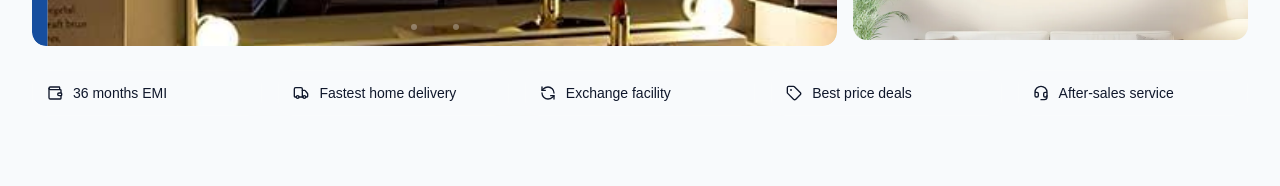
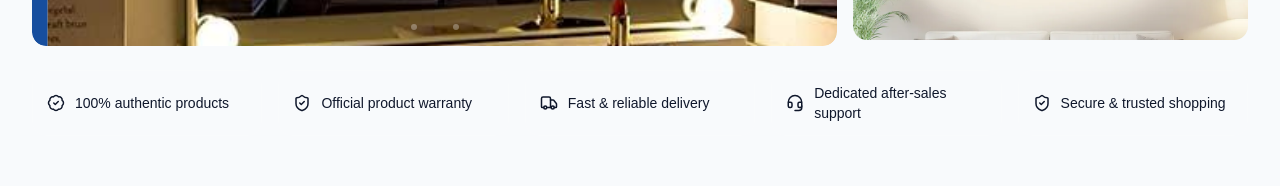
Before and after one commit to abdullah107189/jee-frontend, a Next.js app: page / in a window 1280 px wide. Shown: the part 553-739 px from the top of the page. Built offline with nearby package versions, Linux system fonts and the light colour scheme; no server answers.

Commit message:
add TrustBadgeIcon

```diff
--- a/src/Types/hero.types.ts
+++ b/src/Types/hero.types.ts
@@ -8,13 +8,12 @@ export interface HeroSlide {
   imageAlt: string;
   theme: "indigo" | "coral";
 }
-
 export type TrustBadgeIcon =
-  | "emi"
+  | "authentic"
+  | "warranty"
   | "delivery"
-  | "exchange"
-  | "price"
-  | "support";
+  | "support"
+  | "secure";
 
 export interface TrustBadgeItem {
   id: string;
--- a/src/app/(home)/HeroSlide.ts
+++ b/src/app/(home)/HeroSlide.ts
@@ -34,9 +34,29 @@ export const heroSlides: HeroSlide[] = [
 ];
 
 export const trustBadges: TrustBadgeItem[] = [
-  { id: "emi", label: "36 months EMI", icon: "emi" },
-  { id: "delivery", label: "Fastest home delivery", icon: "delivery" },
-  { id: "exchange", label: "Exchange facility", icon: "exchange" },
-  { id: "price", label: "Best price deals", icon: "price" },
-  { id: "support", label: "After-sales service", icon: "support" },
+  {
+    id: "authentic",
+    label: "100% authentic products",
+    icon: "authentic"
+  },
+  {
+    id: "warranty",
+    label: "Official product warranty",
+    icon: "warranty"
+  },
+  {
+    id: "delivery",
+    label: "Fast & reliable delivery",
+    icon: "delivery",
+  },
+  {
+    id: "support",
+    label: "Dedicated after-sales support",
+    icon: "support",
+  },
+  {
+    id: "secure",
+    label: "Secure & trusted shopping",
+    icon: "secure",
+  },
 ];
--- a/src/app/(home)/TrustBadgeStrip.tsx
+++ b/src/app/(home)/TrustBadgeStrip.tsx
@@ -1,13 +1,18 @@
-import { Wallet, Truck, RefreshCcw, Tag, Headset, type LucideIcon } from "lucide-react";
-
-import type { TrustBadgeIcon, TrustBadgeItem } from "@/types/hero.types";
+import { TrustBadgeItem, TrustBadgeIcon } from "@/Types/hero.types";
+import {
+  BadgeCheck,
+  ShieldCheck,
+  Truck,
+  Headset,
+  type LucideIcon,
+} from "lucide-react";
 
 const ICONS: Record<TrustBadgeIcon, LucideIcon> = {
-  emi: Wallet,
+  authentic: BadgeCheck,
+  warranty: ShieldCheck,
   delivery: Truck,
-  exchange: RefreshCcw,
-  price: Tag,
   support: Headset,
+  secure: ShieldCheck,
 };
 
 interface TrustBadgeStripProps {
@@ -19,16 +24,18 @@ export function TrustBadgeStrip({ items }: TrustBadgeStripProps) {
     <ul className="mt-4 grid grid-cols-2 gap-3 sm:mt-6 sm:grid-cols-3 lg:grid-cols-5 lg:gap-4">
       {items.map((item) => {
         const Icon = ICONS[item.icon];
+
         return (
           <li
             key={item.id}
             className="flex items-center gap-2.5 rounded-xl border border-white/10 bg-surface-raised px-3.5 py-3"
           >
             <Icon
-              className="h-4 w-4 shrink-0 text-accent-signal"
+              className="h-4 w-4 shrink-0 text-accent-signal sm:h-[18px] sm:w-[18px]"
               aria-hidden="true"
             />
-            <span className="text-xs font-medium text-text-muted sm:text-sm">
+
+            <span className="text-xs font-medium leading-5 text-text-muted sm:text-sm">
               {item.label}
             </span>
           </li>
```
